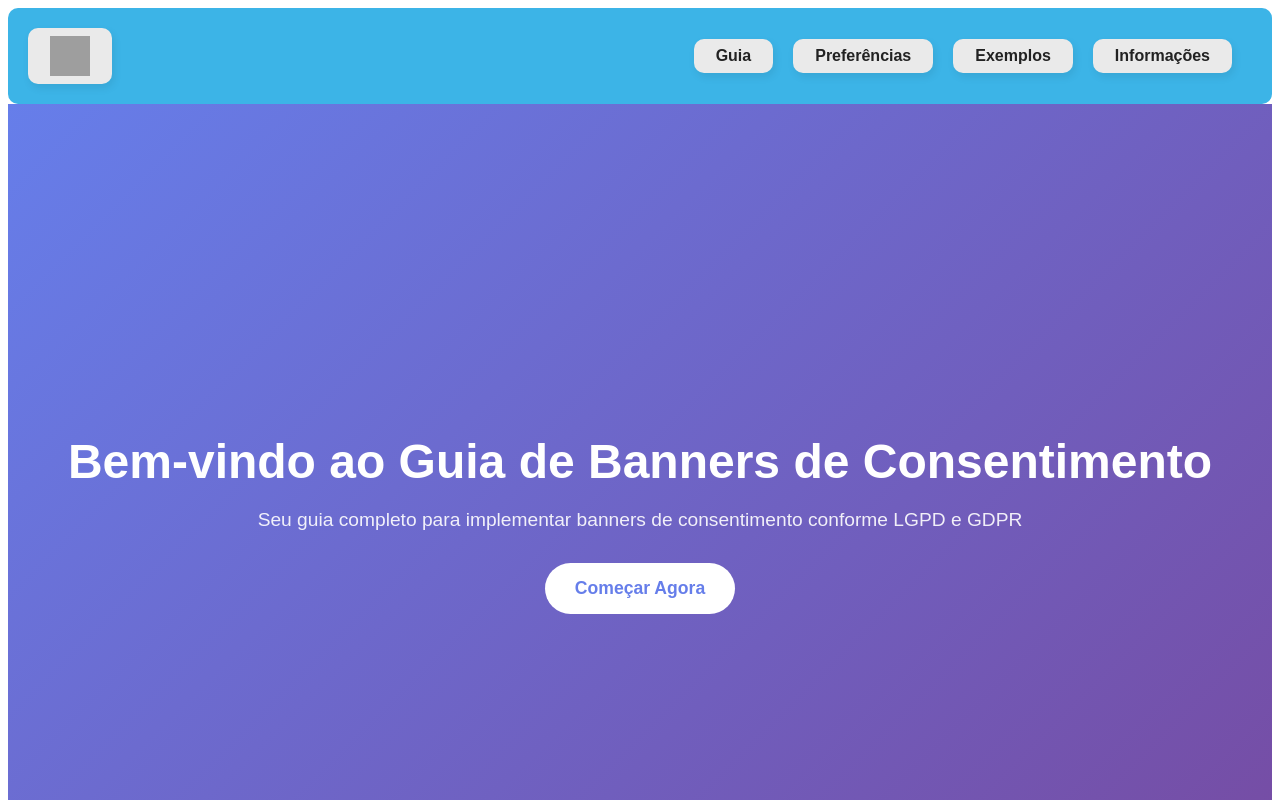
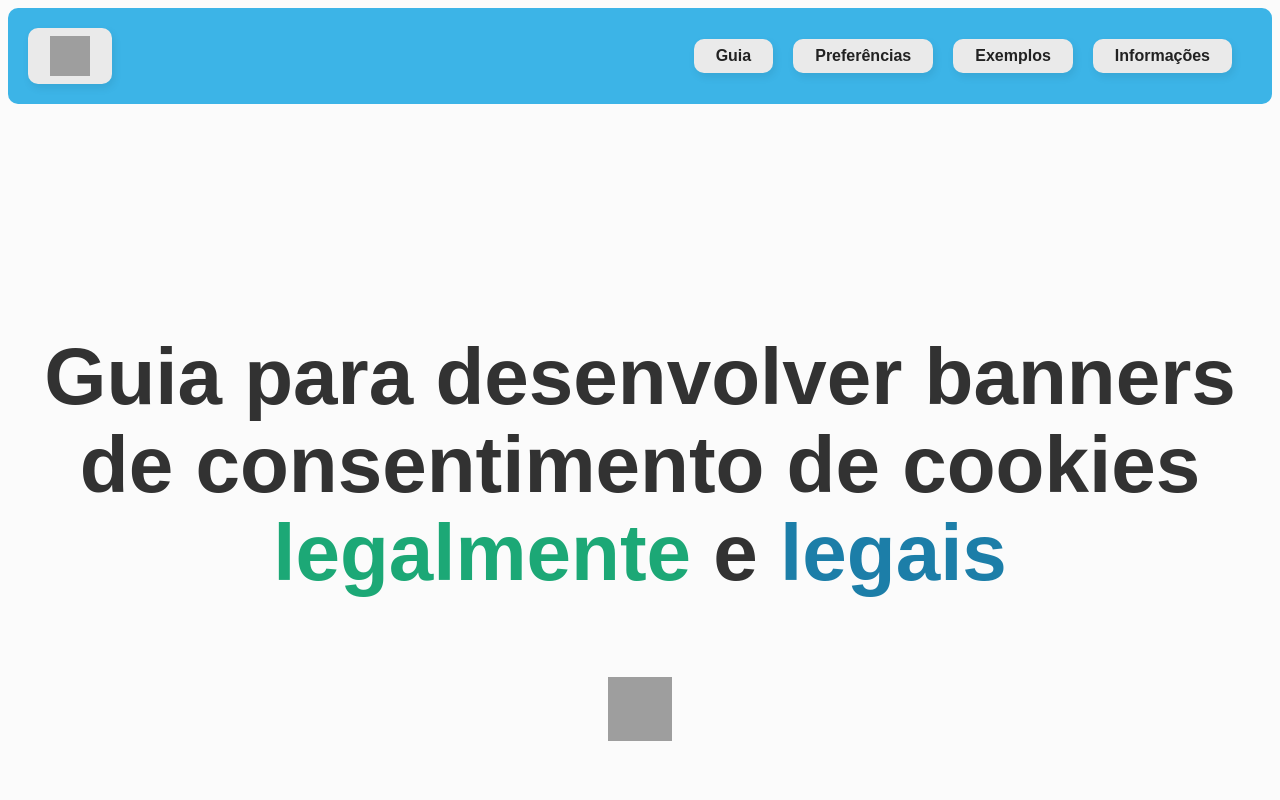
Before and after one commit to amanda-bmelo/guide-for-consent-banners, a React (Create React App) app: page / in a window 1280 px wide. Shown: the top 800 px of the page. Built offline with nearby package versions, Linux system fonts and the light colour scheme; grey boxes are pictures that could not be loaded; a web font is replaced by a local one.

Commit message:
feat(Home): add down arrow icon and update home section layout

```diff
--- a/src/sections/Home/Home.css
+++ b/src/sections/Home/Home.css
@@ -3,8 +3,7 @@
   display: flex;
   align-items: center;
   justify-content: center;
-  background: linear-gradient(135deg, #667eea 0%, #764ba2 100%);
-  color: white;
+  color: var(--medium-dark-color);
   text-align: center;
 }
 
@@ -14,40 +13,36 @@
 }
 
 .home-section h1 {
-  font-size: 3rem;
-  margin-bottom: 1rem;
+  font-size: 5rem;
   font-weight: 700;
+  line-height: 1.1;
+  margin-bottom: 5rem;
 }
 
-.home-section p {
-  font-size: 1.2rem;
-  margin-bottom: 2rem;
-  opacity: 0.9;
+.home-section .down-arrow {
+  display: flex;
+  justify-content: center;
+  align-items: center;
 }
 
-.cta-button {
-  background: #fff;
-  color: #667eea;
-  border: none;
-  padding: 15px 30px;
-  font-size: 1.1rem;
-  font-weight: 600;
-  border-radius: 50px;
-  cursor: pointer;
-  transition: transform 0.3s ease, box-shadow 0.3s ease;
+
+.home-section .down-arrow .icon {
+  transition: transform 0.3s cubic-bezier(.4,2,.3,1);
 }
 
-.cta-button:hover {
-  transform: translateY(-2px);
-  box-shadow: 0 10px 25px rgba(0, 0, 0, 0.2);
+.home-section .down-arrow:hover .icon {
+  transform: translateY(18px);
 }
 
+.home-section .legally {
+  color: var(--green-color-primary);
+}
+
+.home-section .cool {
+  color: var(--dark-blue-color);
+}
+
+
 @media (max-width: 768px) {
-  .home-section h1 {
-    font-size: 2rem;
-  }
 
-  .home-section p {
-    font-size: 1rem;
-  }
 }
--- a/src/sections/Home/Home.js
+++ b/src/sections/Home/Home.js
@@ -1,13 +1,19 @@
-import React from 'react';
-import './Home.css';
+import React from "react";
+import "./Home.css";
+import Icon from "../../components/Icon/Icon";
 
 const Home = () => {
   return (
     <section id="home" className="home-section">
       <div className="container">
-        <h1>Bem-vindo ao Guia de Banners de Consentimento</h1>
-        <p>Seu guia completo para implementar banners de consentimento conforme LGPD e GDPR</p>
-        <button className="cta-button">Começar Agora</button>
+        <h1>
+          Guia para desenvolver banners de consentimento de cookies{" "}
+          <strong className="legally">legalmente</strong> e{" "}
+          <strong className="cool">legais</strong>
+        </h1>
+        <a href="#guide" className="down-arrow">
+          <Icon svgPath={"down_arrow.svg"} className="icon" size={64} />
+        </a>
       </div>
     </section>
   );
--- a/src/styles/globals.css
+++ b/src/styles/globals.css
@@ -1,7 +1,8 @@
 html {
   scroll-behavior: smooth;
+  background-color: var(--light-color);
 }
 
 body {
-  font-family: 'Anek Devanagari', Arial, Helvetica, sans-serif;
+  font-family: "Anek Devanagari", Arial, Helvetica, sans-serif;
 }
--- a/src/styles/variables.css
+++ b/src/styles/variables.css
@@ -1,7 +1,7 @@
-@import url('https://fonts.googleapis.com/css2?family=Anek+Devanagari:wght@100..800&display=swap');
-
+@import url("https://fonts.googleapis.com/css2?family=Anek+Devanagari:wght@100..800&display=swap");
 
 :root {
+  --dark-blue-color: #1c7ea8;
   --blue-color-primary: #3cb4e7;
   --light-blue-color: #b3e8ff;
   --green-color-primary: #1ca876;
@@ -12,5 +12,6 @@
   --light-yellow-color: #fbbc1a;
   --light-color: #fbfbfb;
   --light-gray-color: #eaeaea;
+  --medium-dark-color: #323232;
   --dark-color: #222;
 }
```
Also changed, not shown: src/assets/icons/down_arrow.svg (added).
